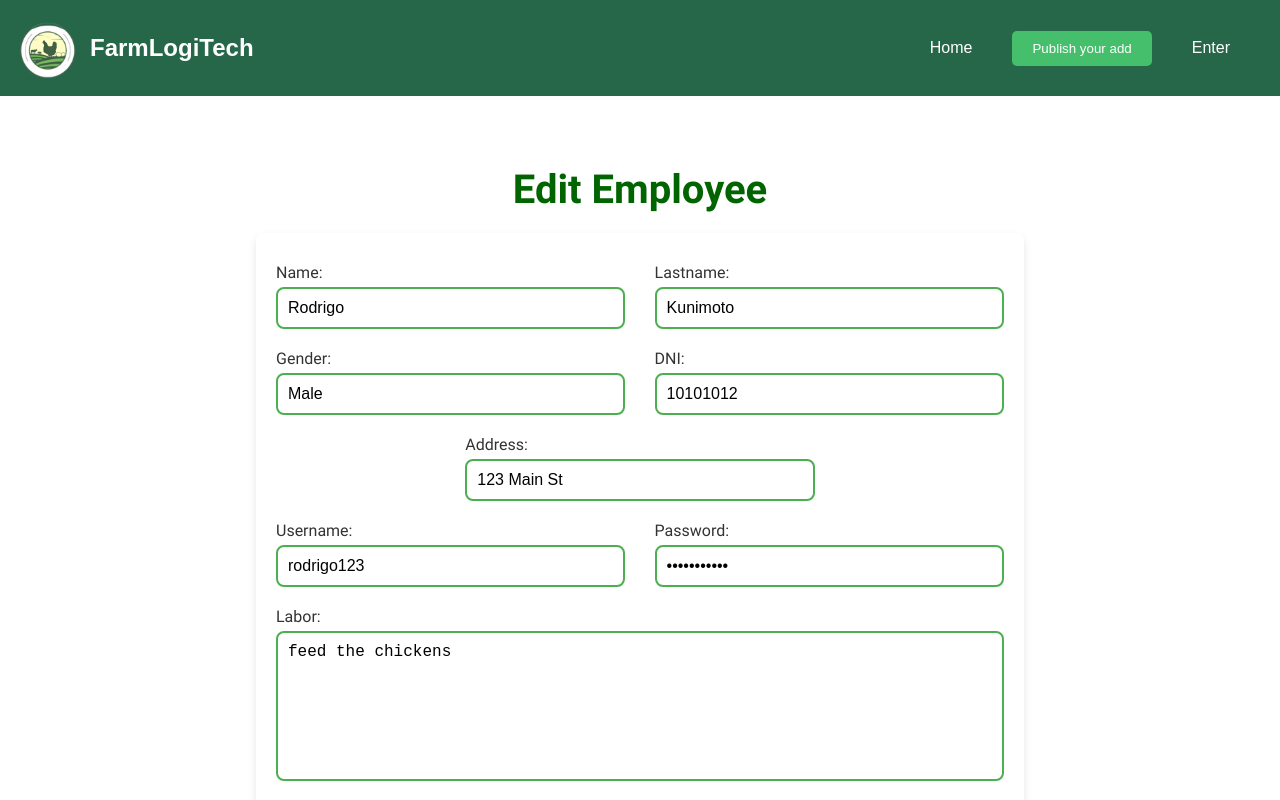
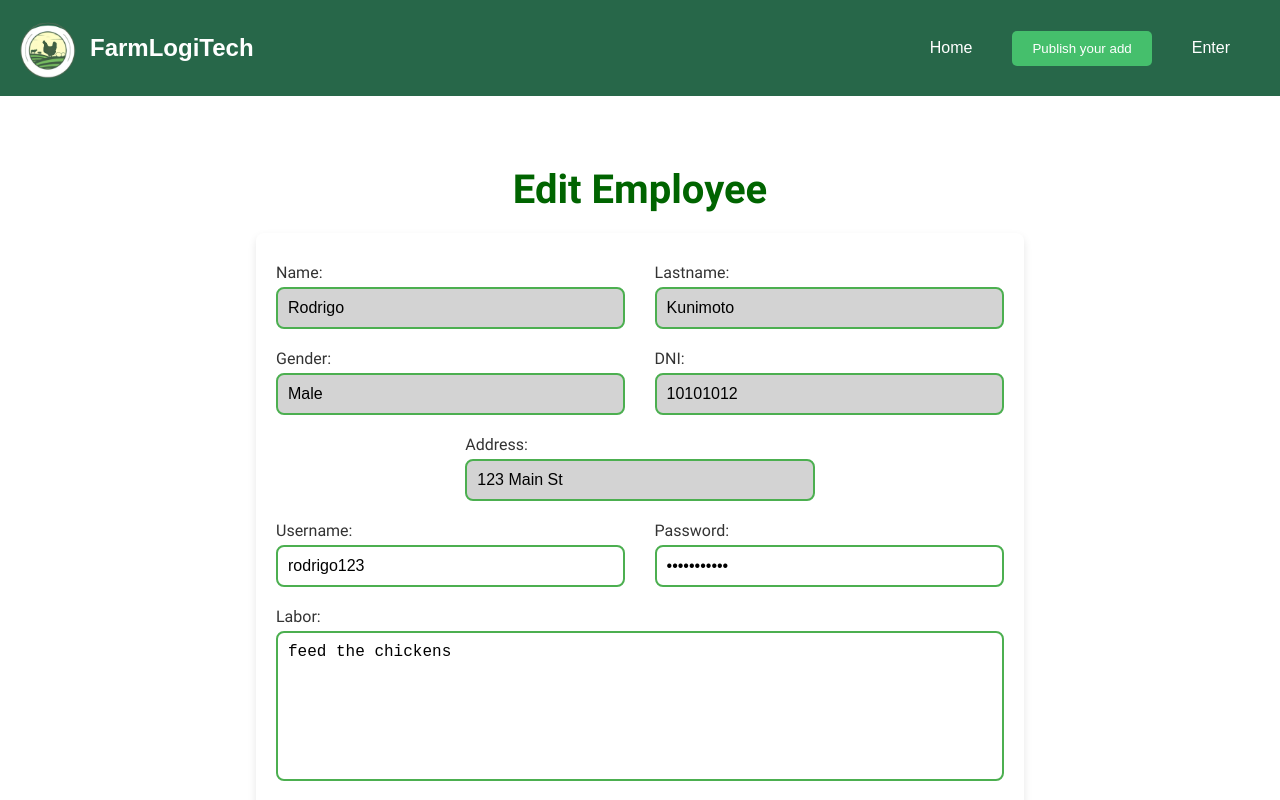
Before and after one commit to Aplicaciones-Web-WX55-Group-S-del-Softw/frontend-application, a Vue app: page /editemployee/1 in a window 1280 px wide. Shown: the top 800 px of the page. Built offline with nearby package versions, Linux system fonts and the light colour scheme; data requests are answered from the project's data file.

Commit message:
feat(monitoring): fixed gray boxes

```diff
--- a/src/public/pages/editemployee.component.vue
+++ b/src/public/pages/editemployee.component.vue
@@ -15,30 +15,30 @@
       <div class="row">
         <div class="input-container">
           <label for="employeeName">Name:</label>
-          <input v-model="employeeData.name" type="text" id="employeeName" placeholder="Name">
+          <input v-model="employeeData.name" type="text" id="employeeName" placeholder="Name" readonly class="readonly-input">
         </div>
 
         <div class="input-container">
           <label for="employeeLastname">Lastname:</label>
-          <input v-model="employeeData.lastname" type="text" id="employeeLastname" placeholder="Lastname">
+          <input v-model="employeeData.lastname" type="text" id="employeeLastname" placeholder="Lastname" readonly class="readonly-input">
         </div>
       </div>
 
       <div class="row">
         <div class="input-container">
           <label for="employeeGender">Gender:</label>
-          <input v-model="employeeData.gender" type="text" id="employeeGender" placeholder="Gender">
+          <input v-model="employeeData.gender" type="text" id="employeeGender" placeholder="Gender" readonly class="readonly-input">
         </div>
 
         <div class="input-container">
           <label for="employeeDNI">DNI:</label>
-          <input v-model="employeeData.dni" type="text" id="employeeDNI" placeholder="DNI">
+          <input v-model="employeeData.dni" type="text" id="employeeDNI" placeholder="DNI" readonly class="readonly-input">
         </div>
       </div>
 
       <div class="input-container">
         <label for="employeeAddress">Address:</label>
-        <input v-model="employeeData.address" type="text" id="employeeAddress" placeholder="Address">
+        <input v-model="employeeData.address" type="text" id="employeeAddress" placeholder="Address" readonly class="readonly-input">
       </div>
 
       <div class="row">
@@ -218,6 +218,9 @@ h1 {
   border-color: #2e7d32;
 }
 
+.readonly-input {
+  background-color: #d3d3d3;
+}
 .labor-container {
   width: 100%;
 }
```
